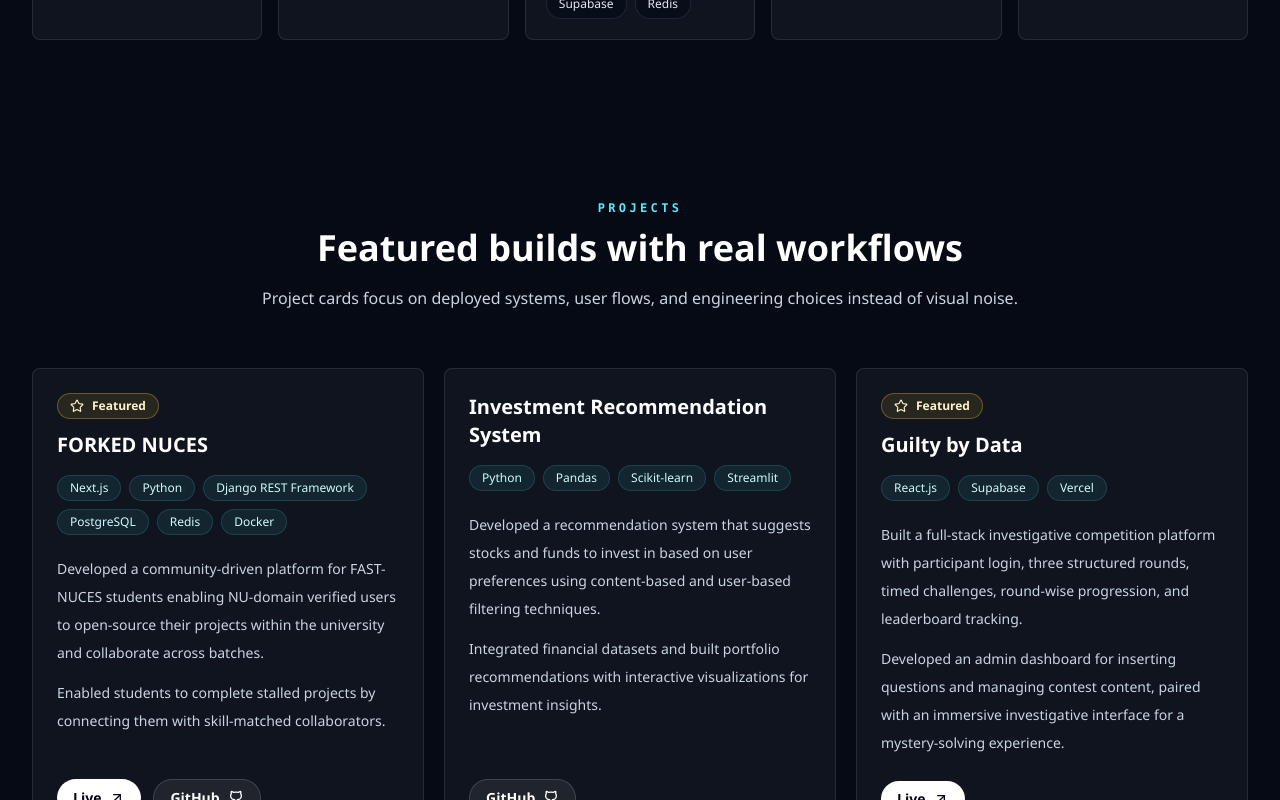
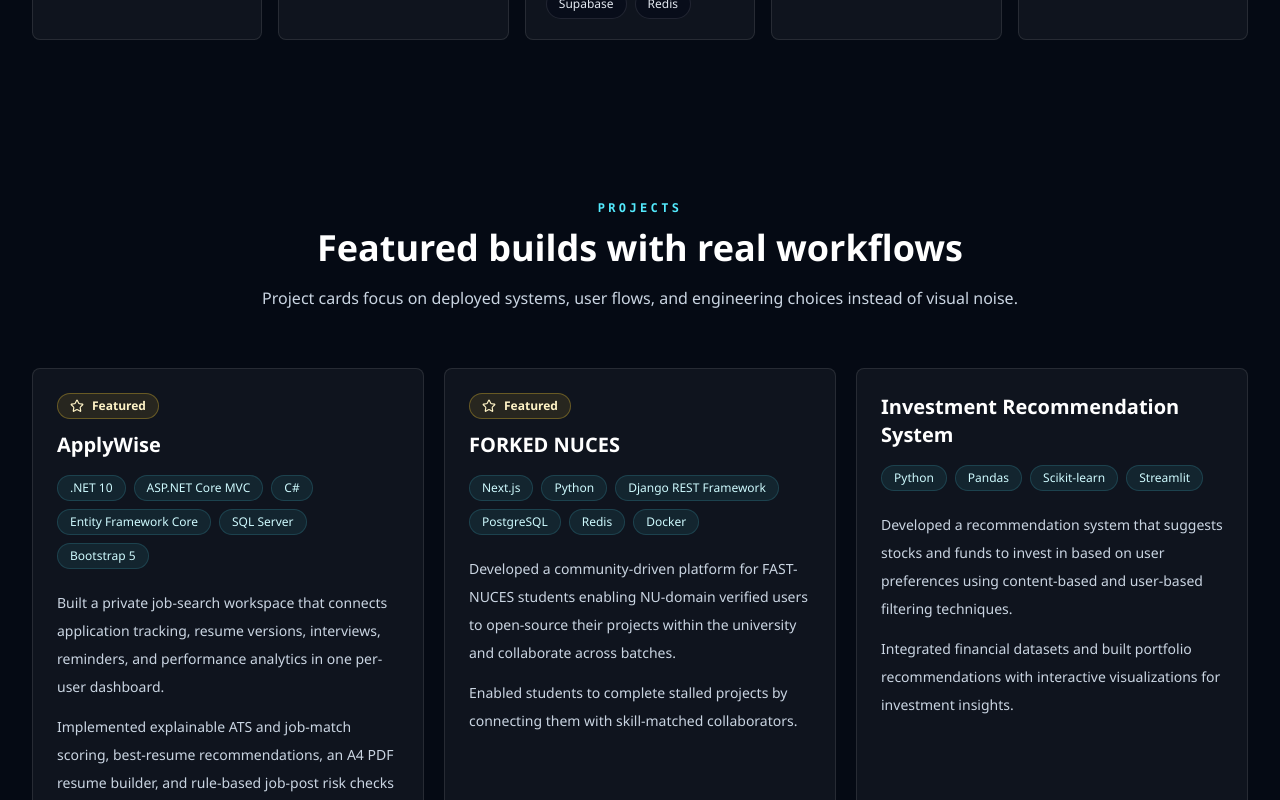
Before and after one commit to awaisbegin014/muhammad-awais-portfolio, a Next.js app: page / in a window 1280 px wide. Shown: the part 2000-2800 px from the top of the page. Built offline with nearby package versions, Linux system fonts and the light colour scheme.

Commit message:
Add ApplyWise to featured projects

```diff
--- a/src/data/portfolio.ts
+++ b/src/data/portfolio.ts
@@ -169,6 +169,17 @@ export const experiences: Experience[] = [
 
 export const projects: Project[] = [
   {
+    name: "ApplyWise",
+    tech: [".NET 10", "ASP.NET Core MVC", "C#", "Entity Framework Core", "SQL Server", "Bootstrap 5"],
+    featured: true,
+    live: "https://applywise.runasp.net",
+    github: "https://github.com/codexbegin14/ApplyWise",
+    description: [
+      "Built a private job-search workspace that connects application tracking, resume versions, interviews, reminders, and performance analytics in one per-user dashboard.",
+      "Implemented explainable ATS and job-match scoring, best-resume recommendations, an A4 PDF resume builder, and rule-based job-post risk checks with secure identity and private file storage.",
+    ],
+  },
+  {
     name: "FORKED NUCES",
     tech: ["Next.js", "Python", "Django REST Framework", "PostgreSQL", "Redis", "Docker"],
     featured: true,
```
